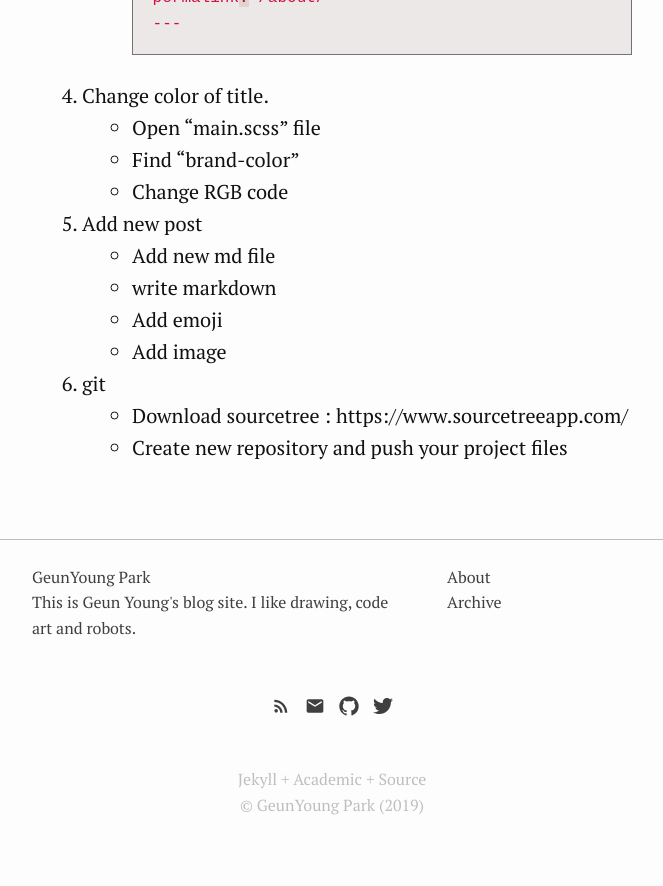
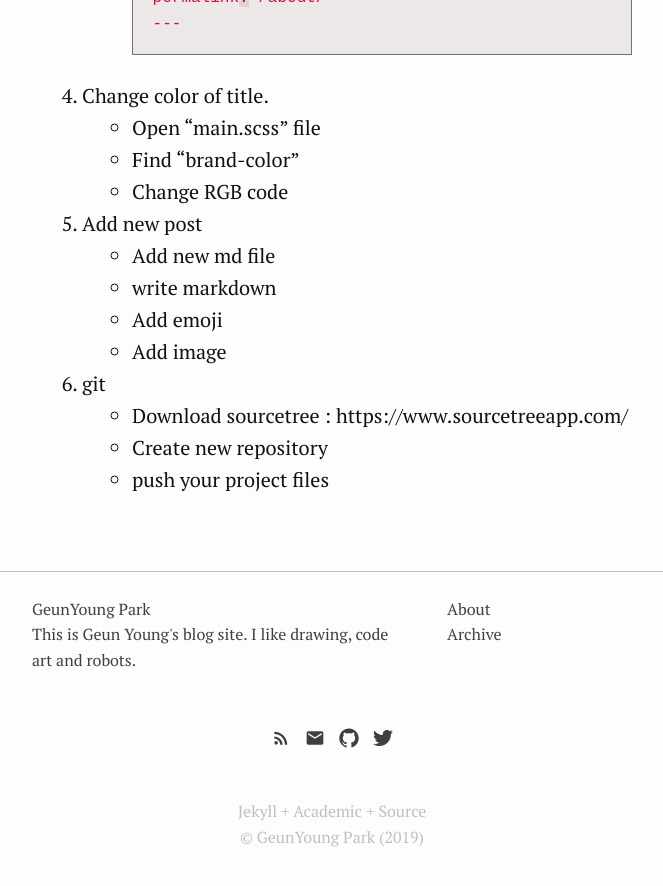
Before and after one commit to GeunYoungPark/jekyll-test, a Jekyll site: the page built from _posts/2019-06-13-how-to-customize.md, in a window 1280 px wide and 900 px high, scrolled down 1374 px. Shown: the top 886 px of the window, without its empty margins (308-971 px from the left). Built offline with Jekyll 4.4.1, drawn with Linux system fonts in a browser that asks for light colours.

Commit message:
06-15 Change contents

```diff
--- a/_posts/2019-06-13-how-to-customize.md
+++ b/_posts/2019-06-13-how-to-customize.md
@@ -42,4 +42,5 @@ thumbnail: https://picsum.photos/id/403/2560/600
     * Add image
 6. git
     * Download sourcetree :  https://www.sourcetreeapp.com/
-    * Create new repository and push your project files
+    * Create new repository
+    * push your project files
```
